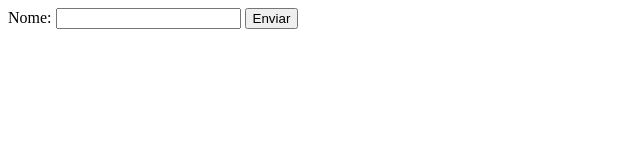
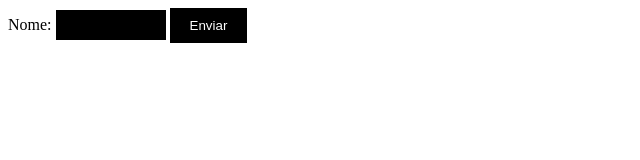
Before and after one commit to igormtts/AtividadeGitHub, a plain HTML site: page index.html in a window 1280 px wide. Shown: the whole page, without its empty margins (0-640 px from the left). Drawn offline with Linux system fonts and the light colour scheme.

Commit message:
fiz uma alteração no css para mudar a cor

```diff
--- a/index.html
+++ b/index.html
@@ -1,6 +1,7 @@
 <!DOCTYPE html>
 <html lang="en">
 <head>
+    <link rel="stylesheet" href="versão04.CSS">
     <meta charset="UTF-8">
     <meta name="viewport" content="width=device-width, initial-scale=1.0">
     <title>Document</title>
--- /dev/null
+++ b/versão04.CSS
@@ -0,0 +1,19 @@
+input[type="text"] {
+    width: 100px;
+    height: 20px;
+    padding: 5px;
+    font-size: 14px;
+}
+
+
+input {
+    background-color: rgb(0, 0, 0);
+    color: white;
+    padding: 10px 20px;
+    border: none;
+    cursor: pointer;
+
+}
+button:hover {
+    background-color: #333;
+}
```
